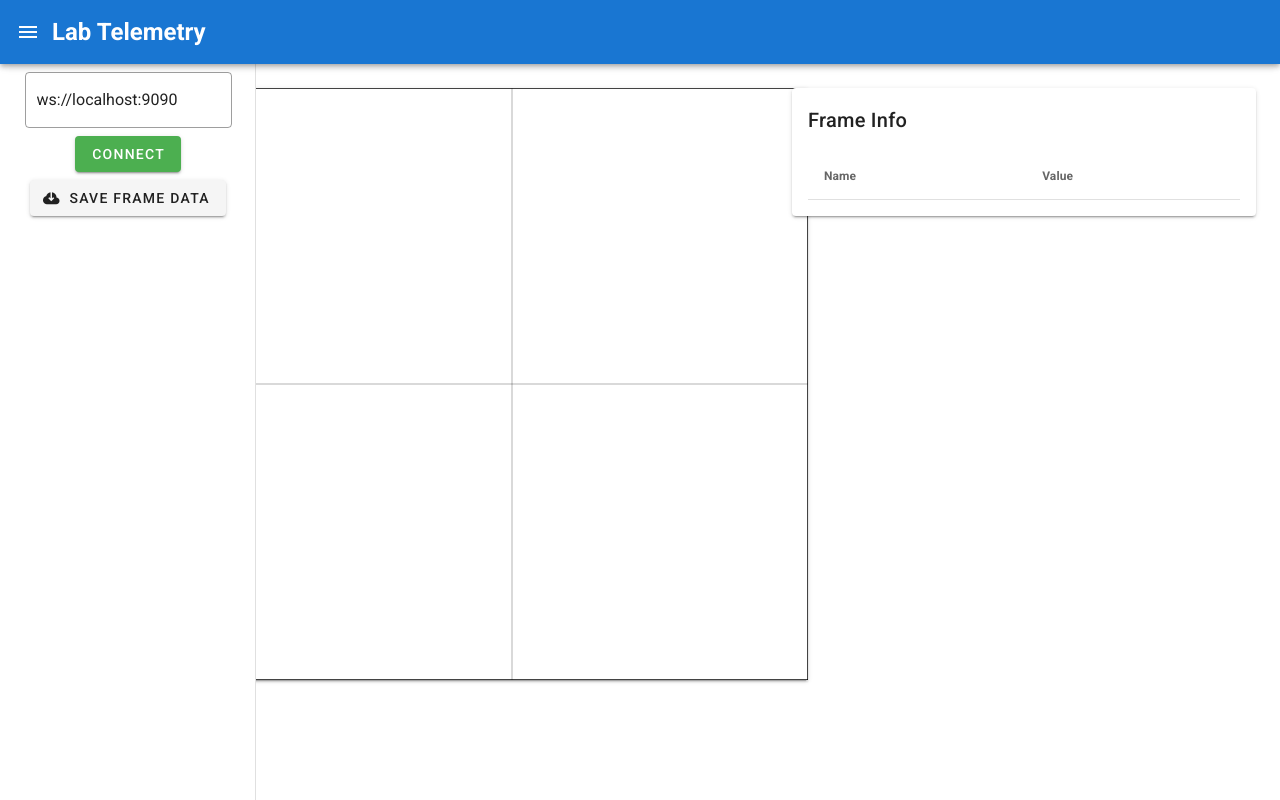
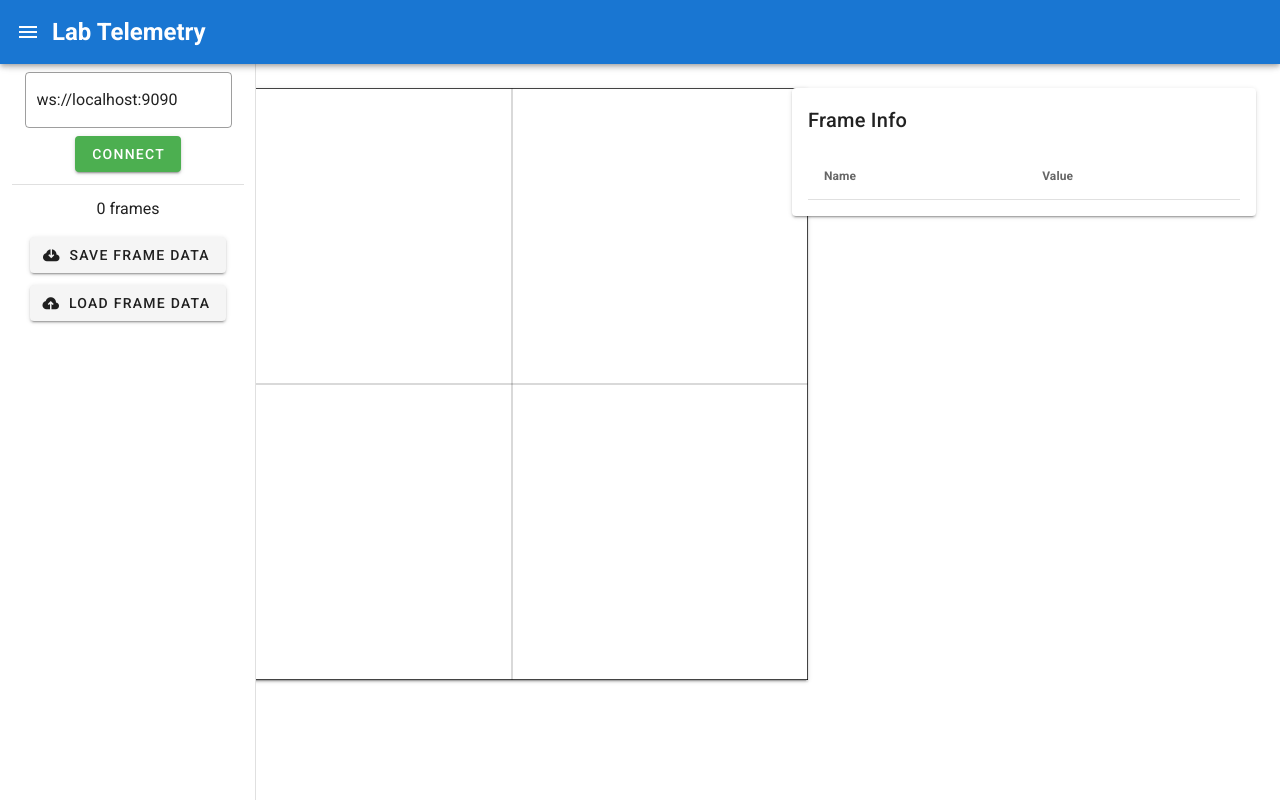
Before and after one commit to techchrism/mobile-robotics-lab-web, a Vue app: page / in a window 1280 px wide. Built offline with nearby package versions, Linux system fonts and the light colour scheme.

Commit message:
add support for loading frames

```diff
--- a/src/App.vue
+++ b/src/App.vue
@@ -11,10 +11,18 @@
 
         <v-navigation-drawer app v-model="drawer" clipped>
             <WebsocketConnection/>
-            <div class="d-flex align-center justify-center mt-2">
-                <v-btn @click="saveFrames">
+            <v-divider class="ma-3"/>
+            <div class="d-flex align-center justify-center flex-column">
+                <p>{{frameCount}} frames</p>
+                <v-btn @click="saveFrames" class="mb-3">
                     <v-icon left>mdi-cloud-download</v-icon>
                     Save Frame Data
+                </v-btn>
+
+                <input type="file" hidden ref="fileInput" @change="fileChange"/>
+                <v-btn @click="loadFrames">
+                    <v-icon left>mdi-cloud-upload</v-icon>
+                    Load Frame Data
                 </v-btn>
             </div>
 
@@ -42,6 +50,16 @@ import ArenaCanvas from "@/components/ArenaCanvas";
 import FrameInfo from "@/components/FrameInfo";
 import { saveAs } from 'file-saver';
 
+// From https://stackoverflow.com/a/66387148
+async function fileToJSON(file) {
+    return new Promise((resolve, reject) => {
+        const fileReader = new FileReader();
+        fileReader.onload = event => resolve(JSON.parse(event.target.result));
+        fileReader.onerror = error => reject(error);
+        fileReader.readAsText(file);
+    });
+}
+
 export default {
     name: 'App',
     components: {
@@ -53,7 +71,17 @@ export default {
     data: () => ({
         drawer: null
     }),
+    computed: {
+        frameCount() {
+            return this.$store.state.frames.length;
+        }
+    },
     methods: {
+        async fileChange(event) {
+            const data = await fileToJSON(event.target.files[0]);
+            console.log(data);
+            this.$store.commit('loadState', data);
+        },
         saveFrames() {
             const stateStr = JSON.stringify(this.$store.state);
             const bytes = new TextEncoder().encode(stateStr);
@@ -62,6 +90,9 @@ export default {
             });
 
             saveAs(blob, 'frames.json');
+        },
+        loadFrames() {
+            this.$refs.fileInput.click();
         }
     }
 };
--- a/src/store/index.js
+++ b/src/store/index.js
@@ -10,9 +10,9 @@ export default new Vuex.Store({
     mutations: {
         addFrame(state, frame) {
             state.frames.push(frame);
-            if(state.frames.length > 10) {
-                state.frames.shift();
-            }
+        },
+        loadState(state, newState) {
+            state.frames = newState.frames;
         }
     },
     actions: {},
```
